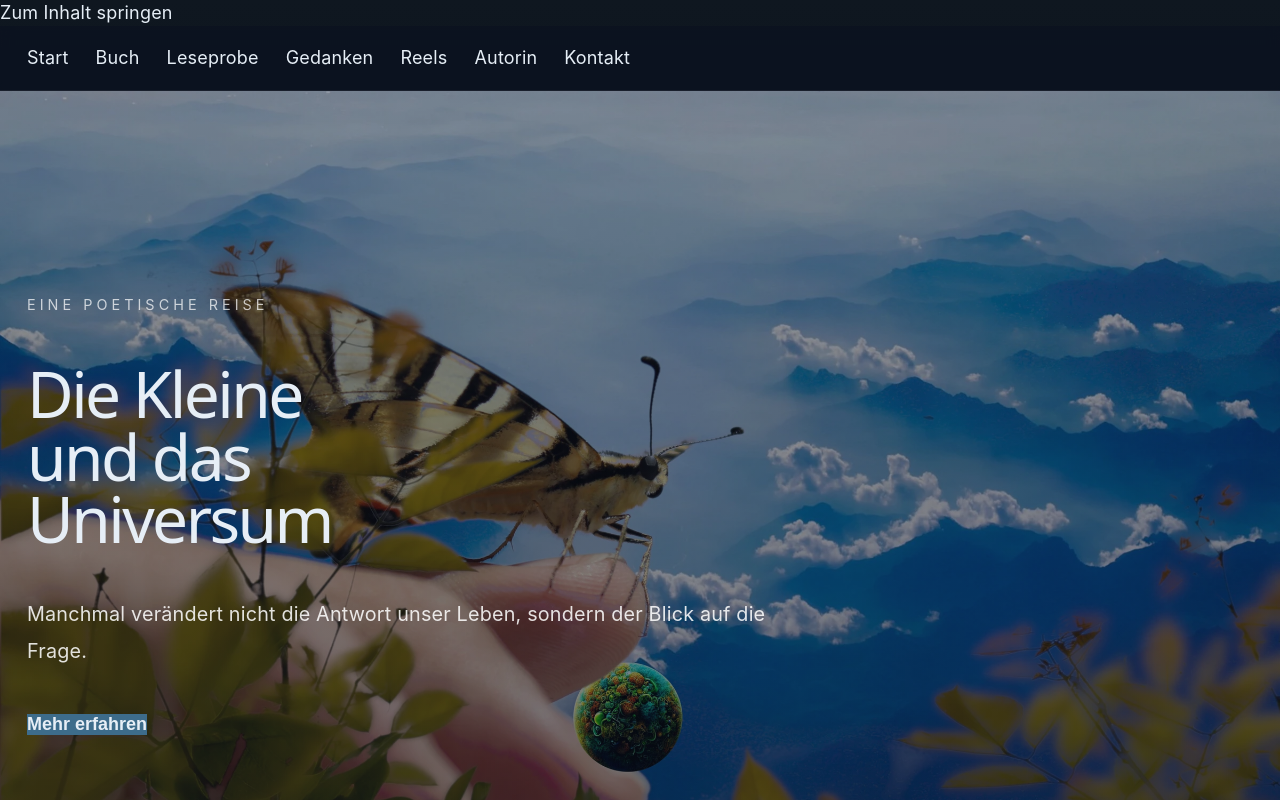
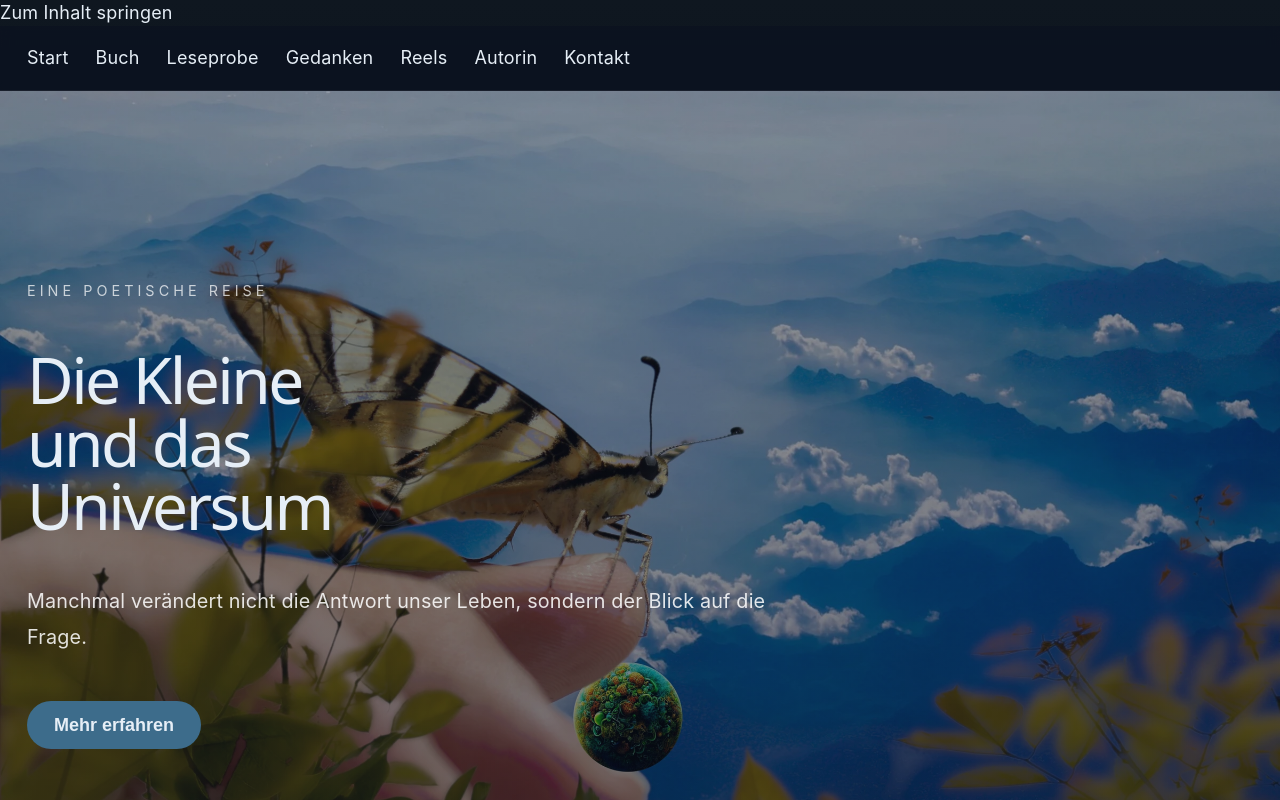
Before and after one commit to maynowak/digital-book-experience, a React (Vite) app: page / in a window 1280 px wide. Shown: the top 800 px of the page. Built offline with nearby package versions, Linux system fonts and the light colour scheme.

Commit message:
fix(ui): CSS-Variablen --radius-lg (999px), --space-3 (0.75rem), --space-5 (1.5rem) ergänzt – ReadingPreview-Buttons erhalten Rundung und Innenabstand

```diff
--- a/src/styles/variables.css
+++ b/src/styles/variables.css
@@ -15,4 +15,7 @@
   --accent-bg: linear-gradient(90deg, rgba(255, 107, 107, 0.06), rgba(61, 108, 139, 0.04));
   --fs-sm: 0.8rem;
   --fs-xl: 2.5rem;
+  --radius-lg: 999px;
+  --space-3: 0.75rem;
+  --space-5: 1.5rem;
 }
```
